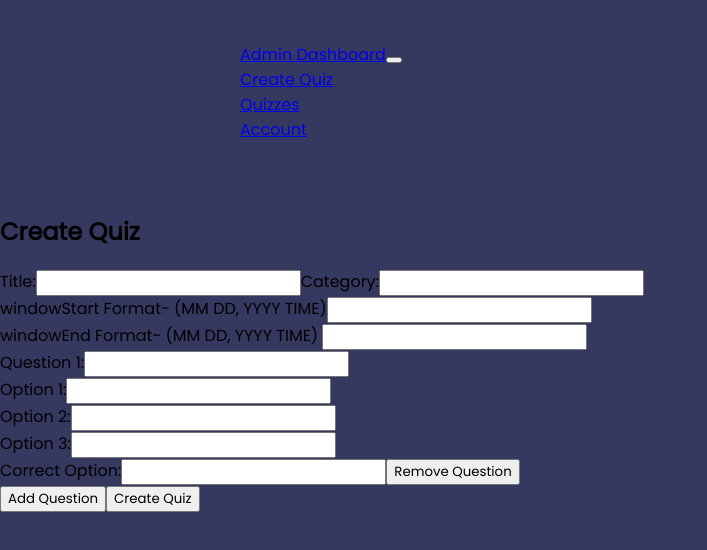
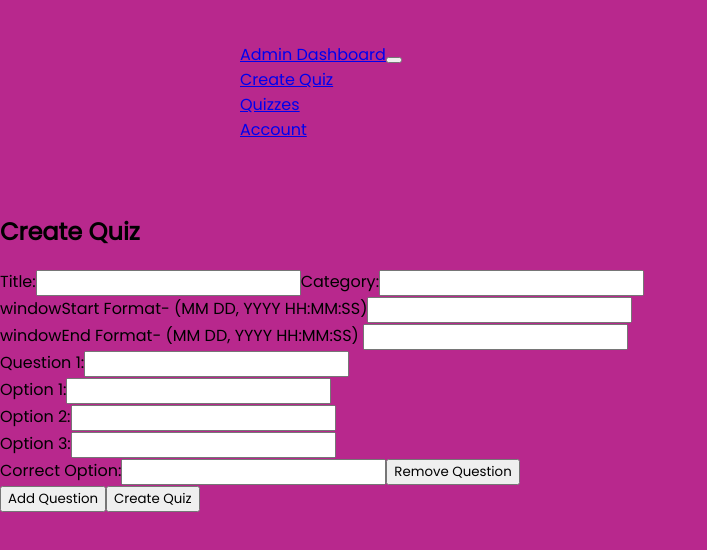
Before and after one commit to Manan-Arora31/Code_Of_Duty, a React (Create React App) app in the folder frontend/: page /admin/create-quiz in a window 1280 px wide. Shown: the top 550 px of the page, without its empty margins (0-707 px from the left). Built offline with nearby package versions, Linux system fonts and the light colour scheme; sample sign-in values are in the browser's storage.

Commit message:
Changed background colors

```diff
--- a/frontend/src/components/admin/AdminQuizCreation.jsx
+++ b/frontend/src/components/admin/AdminQuizCreation.jsx
@@ -112,7 +112,7 @@ const AdminQuizCreation = () => {
           onChange={(e) => handleInputChange(e)}
         />
         <br></br>
-        <label>windowStart Format- (MM DD, YYYY TIME)</label>
+        <label>windowStart Format- (MM DD, YYYY HH:MM:SS)</label>
         <input
           type="text"
           name="windowStart"
@@ -120,7 +120,7 @@ const AdminQuizCreation = () => {
           onChange={(e) => handleInputChange(e)}
         />
         <br></br>
-        <label>windowEnd Format- (MM DD, YYYY TIME) </label>
+        <label>windowEnd Format- (MM DD, YYYY HH:MM:SS) </label>
         <input
           type="text"
           name="windowEnd"
--- a/frontend/src/styles/App.css
+++ b/frontend/src/styles/App.css
@@ -1,8 +1,8 @@
 @import url('https://fonts.googleapis.com/css2?family=Poppins&display=swap');
 
 :root{
-  --primary-color: #0DFF92;
-  --dark-color:hsl(236, 28%, 29%);
+  --primary-color: #29ff0d;
+  --dark-color:hsl(318, 64%, 44%);
   --light-color: black;
 }
 
```
